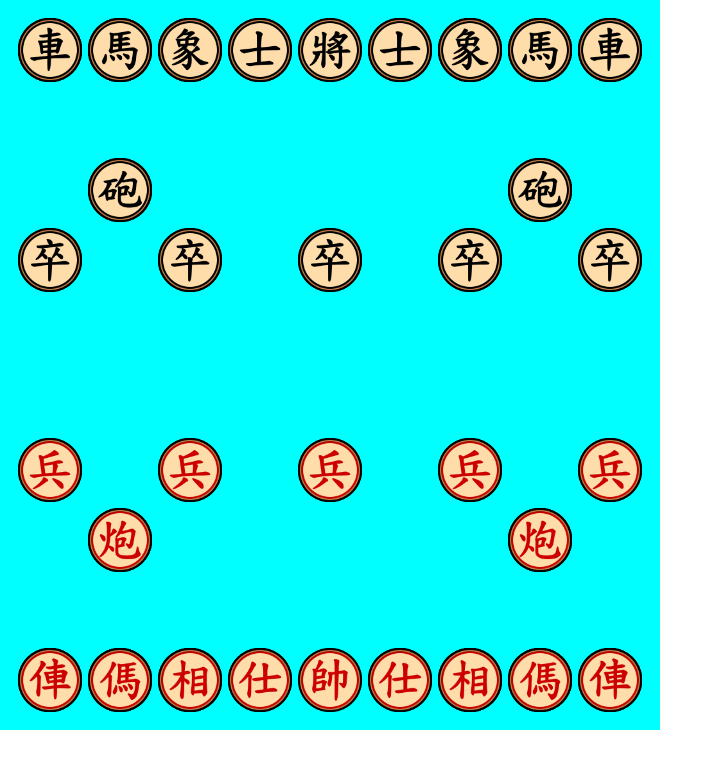
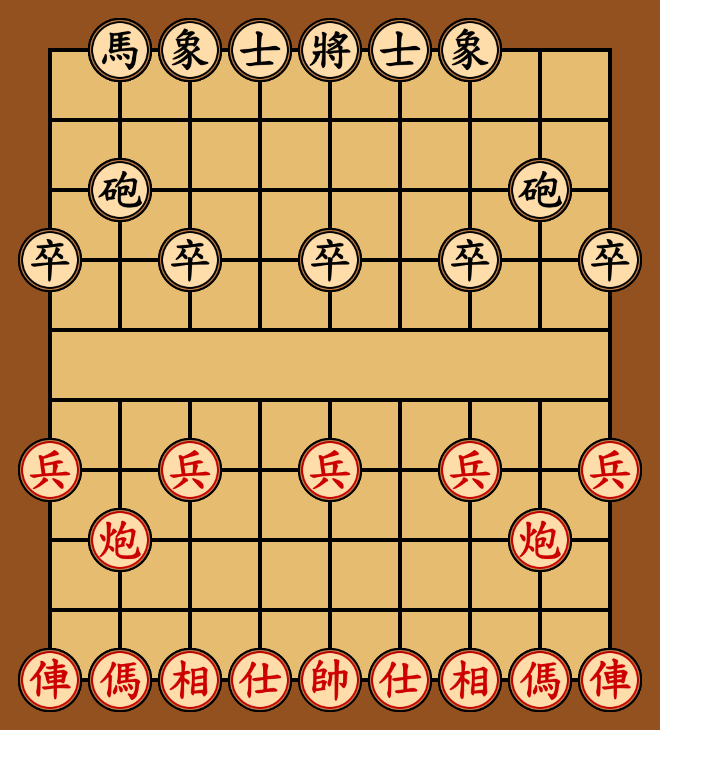
Before and after one commit to CornyCodingCorn/XiangQi, a React (Create React App) app in the folder my-app/: page / in a window 1280 px wide. Shown: the top 768 px of the page, without its empty margins (0-723 px from the left). Built offline with nearby package versions, Linux system fonts and the light colour scheme.

Commit message:
finish drawing the board

```diff
--- a/my-app/src/App.tsx
+++ b/my-app/src/App.tsx
@@ -4,7 +4,12 @@ import ImagesCollection from './resources/ImagesCollection';
 import * as React from 'react';
 import Board from './gameplay/Board';
 
+const BOARD_COLOR = 0xe5bc70;
+const PAD_COLOR = 0x93511f;
+const LINE_COLOR = 0xe5bc70;
+
 export interface IAppProps {
+
 }
 
 export interface IAppState {
@@ -24,8 +29,8 @@ export default class App extends React.Component<IAppProps> {
     let component: JSX.Element;
     if (this._isLoaded) {
       component = (
-        <div className="App">
-          <Board isFlipped={false} padColor={0x0000FFFF} horizontalPadding={50} verticalPadding={50} cellWidth={70} cellHeight={70}/>
+        <div>
+          <Board isFlipped={false} lineThickness={4} boardColor={BOARD_COLOR} padColor={PAD_COLOR} horizontalPadding={50} verticalPadding={50} cellWidth={70} cellHeight={70}/>
         </div>
       );
     }
--- a/my-app/src/gameplay/Board.tsx
+++ b/my-app/src/gameplay/Board.tsx
@@ -13,11 +13,15 @@ export interface IBoardProps {
   cellWidth?: number;
   cellHeight?: number;
 
+  pieceSize?: number;
+
   isFlipped?: boolean;
 
   padColor    ?:  number;
   boardColor  ?: number;
   lineColor   ?: number;
+
+  lineThickness ?: number;
 }
 
 export interface IBoardState {
@@ -29,11 +33,15 @@ export interface IBoardState {
   cellWidth: number;
   cellHeight: number;
 
+  pieceSize: number;
+
   isFlipped: boolean;
 
   padColor  : number;
   boardColor  : number;
   lineColor   : number;
+
+  lineThickness: number;
 }
 
 export default class Board extends React.Component<IBoardProps, IBoardState> {
@@ -45,22 +53,19 @@ export default class Board extends React.Component<IBoardProps, IBoardState> {
   private _lineColor: UtilsColor =new UtilsColor();
   private _boardColor: UtilsColor = new UtilsColor();
 
+  private _boardWidth: number = 0;
+  private _boardHeight: number = 0;
+
+  private _playAreaWidth: number = 0;
+  private _playAreaHeight: number = 0;
+
   private _pieceCollection: Map<PieceType, [Piece]> = new Map<PieceType, [Piece]>();
 
   constructor(props: IBoardProps) {
     super(props);
 
     this.state = {
-      board: "rheakaehr" +
-      "000000000" +
-      "0c00000c0" +
-      "p0p0p0p0p" +
-      "000000000" +
-      "000000000" +
-      "P0P0P0P0P" +
-      "0C00000C0" +
-      "000000000" +
-      "RHEAKAEHR",
+      board: "",
       horizontalPadding: this.props.horizontalPadding || 0,
       verticalPadding: this.props.verticalPadding || 0,
       cellWidth: this.props.cellWidth || Piece.DEFAULT_SIZE,
@@ -70,15 +75,74 @@ export default class Board extends React.Component<IBoardProps, IBoardState> {
       padColor    : this.props.padColor   || 0,
       boardColor  : this.props.boardColor || 0,
       lineColor   : this.props.lineColor  || 0,
+      lineThickness : this.props.lineThickness || 1,
+
+      pieceSize: this.props.pieceSize || Piece.DEFAULT_SIZE
     }
-    this._createBoard(props.boardFEN || Board.BOARD_NEW_FEN);
+
+    this._playAreaWidth = this.state.cellWidth * (Board.BOARD_COL - 1);
+    this._playAreaHeight = this.state.cellHeight * (Board.BOARD_ROW - 1);
+
+    this._boardWidth  = this.state.horizontalPadding * 2 + this._playAreaWidth;
+    this._boardHeight = this.state.verticalPadding * 2 + this._playAreaHeight;
+  }
+
+  public componentWillUnmount() {
+
+  }
+  public componentDidMount() {
+    this._createBoard("");
+  }
+
+  public render() {
+    let pieces:JSX.Element[] = this._createPieces();
+
+    this._boardColor.setColor(this.state.boardColor);
+    this._padColor.setColor(this.state.padColor);
+    this._lineColor.setColor(this.state.lineColor);
+    let str = this._padColor.toString();
+
+    let boardStyle: React.CSSProperties = {
+      position: 'relative',
+      width: this._boardWidth,
+      height: this._boardHeight,
+    }
+
+    let playArea: React.CSSProperties = {
+      position: 'absolute',
+      top: this.state.verticalPadding,
+      left: this.state.horizontalPadding,
+      width: this._playAreaWidth,
+      height: this._playAreaHeight
+    }
+
+    let bgCanvas: React.CSSProperties = {
+      position: 'absolute',
+      top: 0,
+      left: 0,
+      background: this._padColor.toString()
+    }
+
+    return (
+      <div style={boardStyle}>
+        <canvas key={"bgCanvas"}
+                width={this._boardWidth}
+                height={this._boardHeight}
+                style={bgCanvas}
+                ref={c => this._canvasInit(c)}/>
+        <div key={"playArea"}
+             style={playArea}>
+          {pieces}
+        </div>
+      </div>
+    );
   }
 
   private _createBoard(fenStr: string) {
     // Call server to interpret FEN and send back the board
 
     let str =
-    "rheakaehr" +
+    "0heakae00" +
     "000000000" +
     "0c00000c0" +
     "p0p0p0p0p" +
@@ -89,15 +153,12 @@ export default class Board extends React.Component<IBoardProps, IBoardState> {
     "000000000" +
     "RHEAKAEHR";
 
-
-    this.setState({
+    this.setState((prevState) => ({
       board: str
-    });
+    }));
   }
 
-  public render() {
-    let boardWidth = this.state.horizontalPadding * 2 + this.state.cellWidth * (Board.BOARD_COL - 1);
-    let boardHeight = this.state.verticalPadding * 2 + this.state.cellHeight * (Board.BOARD_ROW - 1);
+  private _createPieces(): JSX.Element[] {
     let pieces:JSX.Element[] = [];
     for (let i = 0; i < this.state.board.length; i++) {
       let char = this.state.board[i];
@@ -107,49 +168,81 @@ export default class Board extends React.Component<IBoardProps, IBoardState> {
       let type: PieceType = char.toLowerCase() as PieceType;
       let isRed = char === char.toUpperCase();
 
-      let x = i % Board.BOARD_COL;
-      let y = Math.floor(i / Board.BOARD_COL);
-      x = this.state.horizontalPadding + x * this.state.cellWidth;
-      y = this.state.verticalPadding + y * this.state.cellHeight;
+      let col = i % Board.BOARD_COL;
+      let row = Math.floor(i / Board.BOARD_COL);
+      let x = this.state.horizontalPadding + col * this.state.cellWidth;
+      let y = this.state.verticalPadding + row * this.state.cellHeight;
 
       if (this.state.isFlipped) {
-        y = boardHeight - y;
+        y = this._boardHeight - y;
       }
 
       pieces.push(
-      <React.Fragment>
-        <Piece x={x} y={y} type={type} isRed={isRed}/>
-      </React.Fragment>
+        React.createElement(Piece, {
+          key: i,
+          x: col,
+          y: row,
+          type: type,
+          isRed: isRed,
+        })
       )
     }
 
-    this._boardColor.setColor(this.state.boardColor);
-    this._padColor.setColor(this.state.padColor);
-    this._lineColor.setColor(this.state.lineColor);
-    let str = this._padColor.toString();
-
-    let boardStyle: React.CSSProperties = {
-      position: 'relative',
-      width: boardWidth,
-      height: boardHeight,
-      background: this._padColor.toString()
-    }
-
-    return (
-      <div style={boardStyle}>
-        <canvas ref={c => this._canvasInit(c)}/>
-        <div>
-          {pieces}
-        </div>
-      </div>
-    );
+    return pieces;
   }
 
   private _canvasInit(canvas: HTMLCanvasElement | null) {
     if (canvas === null)
       return;
 
+    let context = canvas.getContext("2d");
+    if (context === null)
+      return;
 
+    context.fillStyle = this._boardColor.toString();
+    context.strokeStyle = this._lineColor.toString();
+    context.lineWidth = this.state.lineThickness
+    context.fillRect(
+      this.state.horizontalPadding,
+      this.state.verticalPadding,
+      this._playAreaWidth,
+      this._playAreaHeight,
+    );
+
+    // Draw the border
+    context.strokeRect(
+      this.state.horizontalPadding,
+      this.state.verticalPadding,
+      this._playAreaWidth,
+      this._playAreaHeight,
+    );
+
+    // Draw rows
+    for (let i = 1; i < Board.BOARD_ROW; i++) {
+      let y = this.state.verticalPadding + i * this.state.cellHeight;
+      let x = this.state.horizontalPadding;
+
+      context.moveTo(x, y);
+      context.lineTo(x + this._playAreaWidth, y);
+    }
+
+    // Have to skip the middle
+    for (let i = 1; i < Board.BOARD_COL; i++) {
+      let x = this.state.horizontalPadding + i * this.state.cellWidth;
+
+      let y1 = this.state.verticalPadding;
+      let yEnd1 = y1 + this.state.cellHeight * 4;
+      // Skip the middle
+      let y2 = yEnd1 + this.state.cellHeight;
+      let yEnd2 = y1 + this._playAreaHeight;
+
+      context.moveTo(x, y1);
+      context.lineTo(x, yEnd1);
+      context.moveTo(x, y2);
+      context.lineTo(x, yEnd2)
+    }
+
+    context.stroke();
   }
 }
 
--- a/my-app/src/gameplay/Piece.tsx
+++ b/my-app/src/gameplay/Piece.tsx
@@ -45,6 +45,8 @@ export interface IPieceState {
 export default class Piece extends React.Component<IPieceProps, IPieceState> {
   public static readonly DEFAULT_SIZE = 64
   public static readonly DEFAULT_CLIPSIZE = 100;
+  public static readonly BOARD_ROW = 10;
+  public static readonly BOARD_COL = 9;
 
   private static _useImage = false;
   private static _instances: Piece[] = [];
@@ -88,8 +90,8 @@ export default class Piece extends React.Component<IPieceProps, IPieceState> {
 
   public render() {
     let style : React.CSSProperties = {
-      left: this.state.x,
-      top: this.state.y,
+      left: `${this.state.x * 100 / (Piece.BOARD_COL- 1)}%`,
+      top: `${this.state.y * 100 / (Piece.BOARD_ROW - 1)}%`,
       transform: 'translate(-50%, -50%)',
       position: 'absolute'
     }
```
